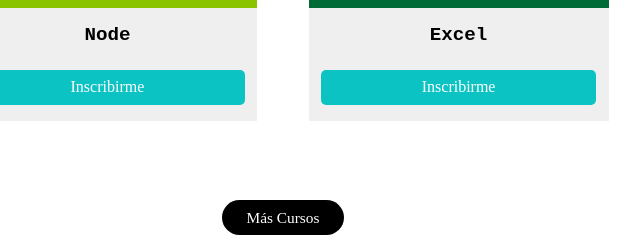
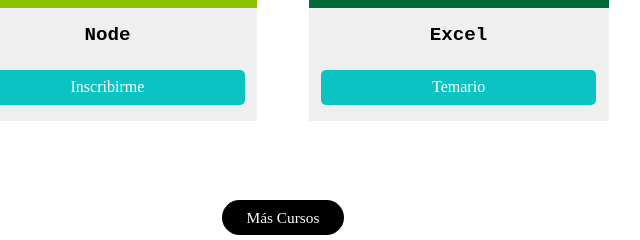
Before and after one commit to cclsanrafael/cclsanrafael.github.io, a plain HTML site: page index.html in a window 1280 px wide. Shown: the part 1372-1612 px from the top of the page, 357-997 px from the left. Drawn offline with nearby package versions, Linux system fonts and the light colour scheme.

Commit message:
Update index.html

```diff
--- a/index.html
+++ b/index.html
@@ -90,7 +90,7 @@
             </div>
             <div class="card-body">
                 <p>Excel</p>
-                <a href="#node">Inscribirme</a>
+                <a href="/temarios/temario_excel.pdf" target="_blank">Temario</a>
             </div>
         </div>
 
```
